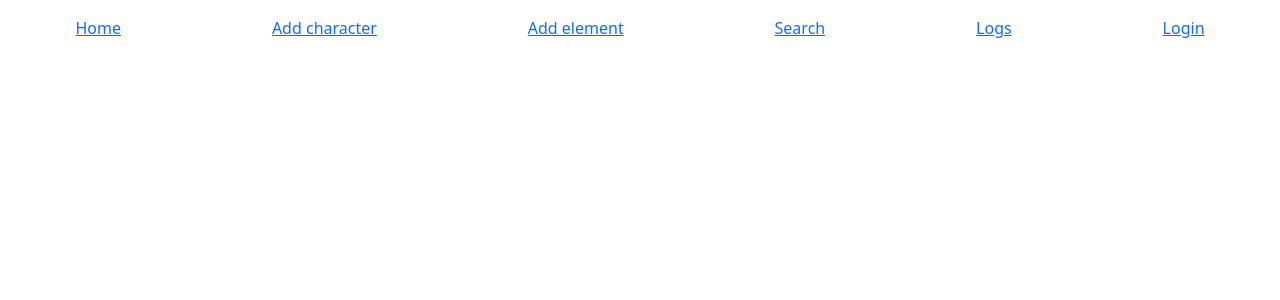
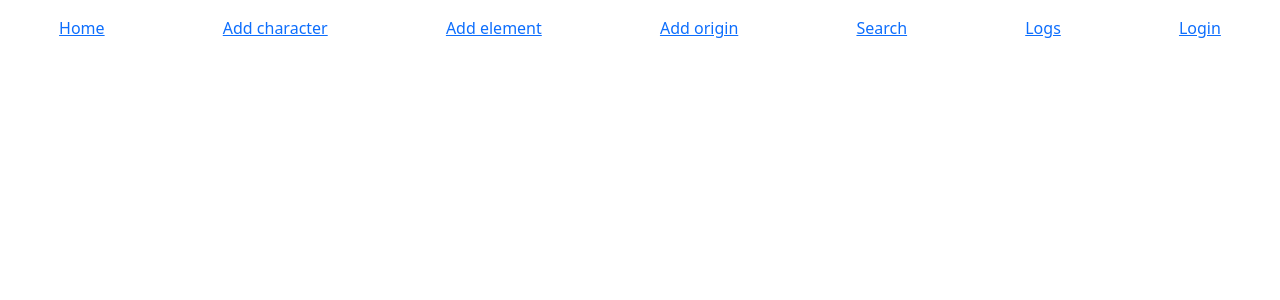
Before and after one commit to JordanBasset/ESEO_E4a_Projet_Web, a PHP site: template Views/template.php in a window 1280 px wide. Shown: the top 300 px of the page. Run offline with PHP 8.4, Linux system fonts and the light colour scheme; the template is opened without the code that fills it, so the values that code supplies are empty.

Commit message:
feat : Add "Add origin" page link in navbar

```diff
--- a/Views/template.php
+++ b/Views/template.php
@@ -24,6 +24,9 @@
 						<a href="/?action=add-element">Add element</a>
 					</li>
 					<li>
+						<a href="/?action=add-origin">Add origin</a>
+					</li>
+					<li>
 						<a href="/?action=search">Search</a>
 					</li>
 					<li>
```
